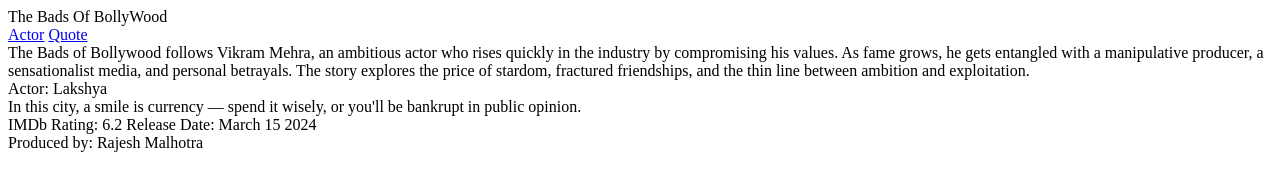
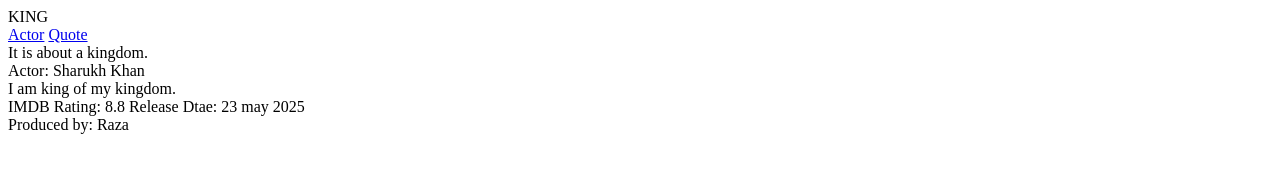
Before and after one commit to acciojob/semantic-imdb-786Mushfique, a website: page main.html in a window 1280 px wide. Drawn offline with Linux system fonts and the light colour scheme.

Commit message:
created a submission

```diff
--- a/main.html
+++ b/main.html
@@ -8,25 +8,27 @@
 
 <body>
 	<!-- the entire body must be written by student -->
-	<header>The Bads Of BollyWood</header>
+	<header>KING</header>
 	<nav>
-		<a id="nav-actor" href="#actor">Actor</a>
-		<a id="nav-quote" href="#quote">Quote</a>
+		<a href="#actor" id="nav-actor">Actor</a>
+		<a href="#quote" id="nav-quote">Quote</a>
 	</nav>
 	<summary>
-		The Bads of Bollywood follows Vikram Mehra, an ambitious actor who rises quickly in the industry by compromising his values. As fame grows, he gets entangled with a manipulative producer, a sensationalist media, and personal betrayals. The story explores the price of stardom, fractured friendships, and the thin line between ambition and exploitation.
+		It is about a kingdom.
 	</summary>
 	<section id="actor">
-		Actor:  Lakshya
+		Actor: Sharukh Khan
 	</section>
 	<section id="quote">
-		In this city, a smile is currency — spend it wisely, or you'll be bankrupt in public opinion.
+		I am king of my kingdom.
 	</section>
 	<aside>
-		IMDb Rating: 6.2
-		Release Date: March 15 2024
+		IMDB Rating: 8.8
+		Release Dtae: 23 may 2025
 	</aside>
-	<footer>Produced by: Rajesh Malhotra</footer>
+	<footer>
+		Produced by: Raza
+	</footer>
     <script type="text/javascript" src="./script.js">
 </script>
 
```
